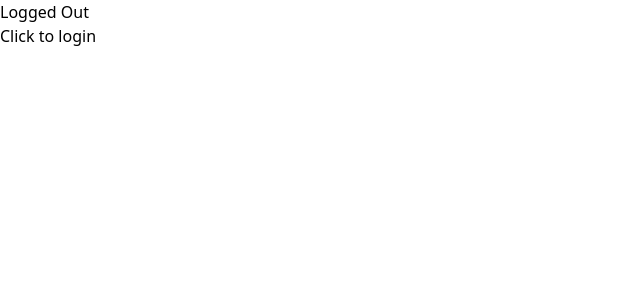
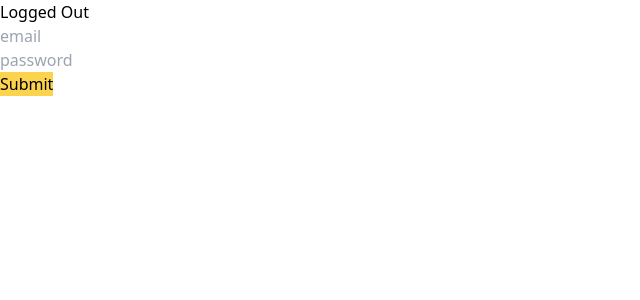
Before and after one commit to soaelee/uber_eats_frontend, a React (Create React App) app: page / in a window 1280 px wide. Shown: the top 300 px of the page, without its empty margins (0-640 px from the left). Built offline with nearby package versions, Linux system fonts and the light colour scheme.

Commit message:
Test: React-hook-form with useForm

```diff
--- a/package.json
+++ b/package.json
@@ -16,6 +16,7 @@
     "postcss": "^8.2.6",
     "react": "^17.0.1",
     "react-dom": "^17.0.1",
+    "react-hook-form": "^6.15.1",
     "react-router-dom": "^5.2.0",
     "react-scripts": "4.0.2",
     "tailwindcss": "^2.0.3",
--- a/src/routers/logged-out-router.tsx
+++ b/src/routers/logged-out-router.tsx
@@ -1,16 +1,46 @@
-import React from 'react'
-import { isLoggedInVar } from '../apollo'
+import React from 'react';
+import { useForm } from 'react-hook-form';
+import { isLoggedInVar } from '../apollo';
+
+interface IForm {
+  email: string;
+  password: string;
+}
 
 export const LoggedOutRouter = () => {
-  const onClick = () => {
-    isLoggedInVar(true);
-  }
+  const { register, watch, handleSubmit, errors } = useForm<IForm>();
+  const onSubmit = () => {
+    console.log(watch());
+  };
+  const onInvalid = () => {
+    console.log('can not create account');
+  };
+
   return (
     <div>
       <h1>Logged Out</h1>
-      <button onClick={onClick}>Click to login</button>
+      <form onSubmit={handleSubmit(onSubmit, onInvalid)}>
+        <div>
+          <input
+            ref={register({
+              required: 'This is required',
+              pattern: /^[A-Za-z0-9._%+-]+@gmail.com$/,
+            })}
+            name="email"
+            placeholder="email"
+          />
+          {errors.email?.message && <span className="font-light text-sm text-red-600">{errors.email?.message}</span>}
+          {errors.email?.type === 'pattern' && (
+            <span className="font-light text-sm text-red-600">Only gmail allowed</span>
+          )}
+        </div>
+        <div>
+          <input ref={register({ required: true })} name="password" placeholder="password" />
+        </div>
+        <button className="bg-yellow-300">Submit</button>
+      </form>
     </div>
-  )
-}
+  );
+};
 
 // local-only-field를 업데이트하는 주체! not app but here
```
Also changed, not shown: 1 other file (tests, documents, lock files or other folders).
